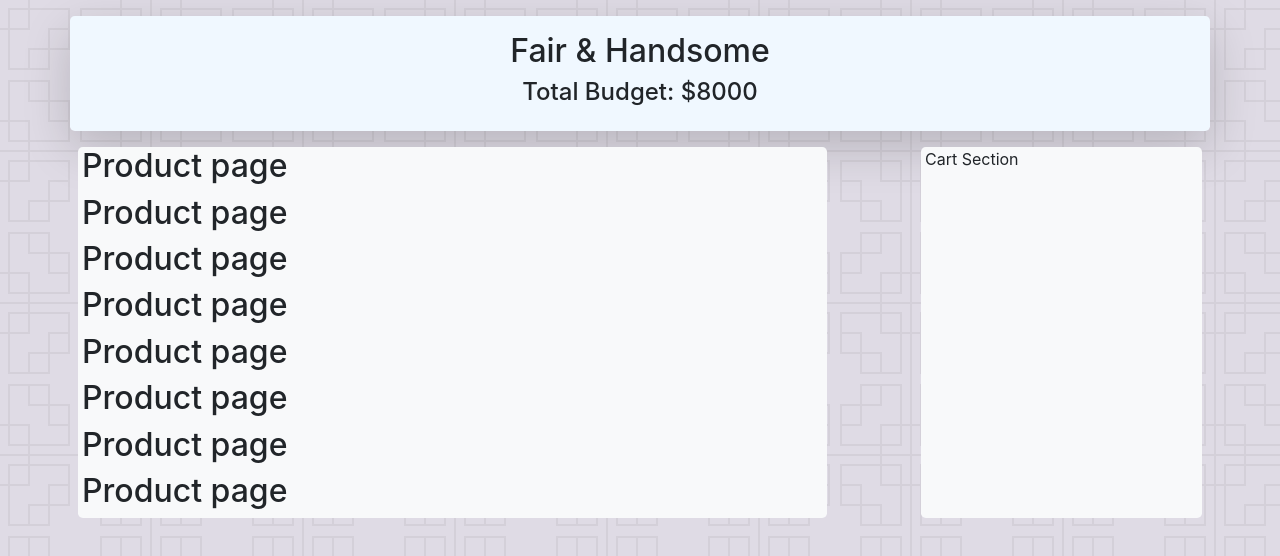
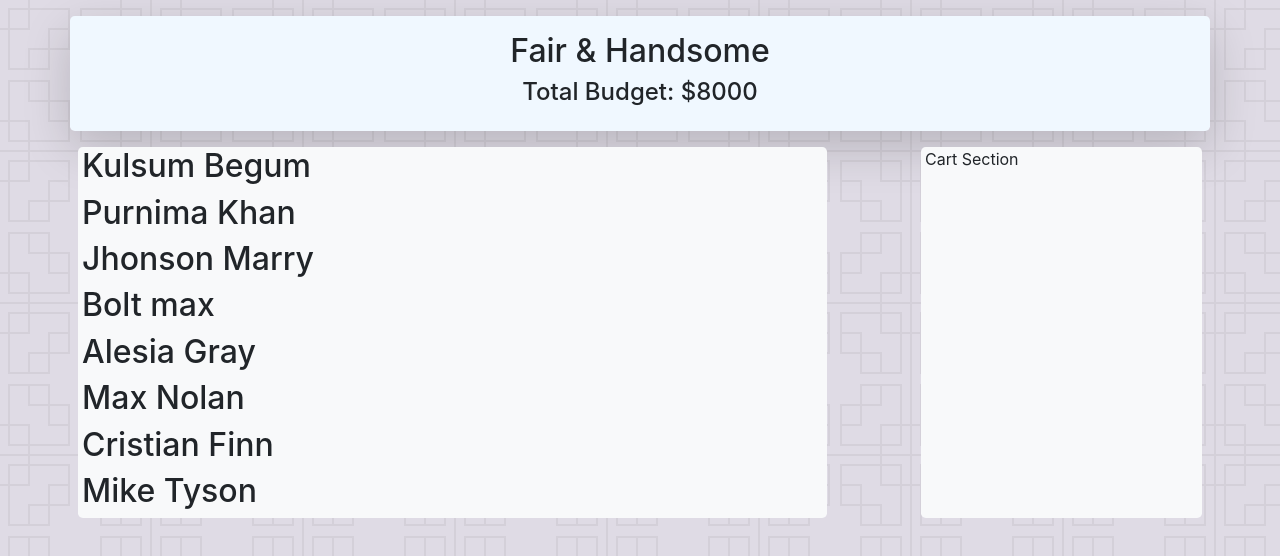
Before and after one commit to Mostakimul/react-model-cart, a React (Create React App) app: page / in a window 1280 px wide. Shown: the top 556 px of the page. Built offline with nearby package versions, Linux system fonts and the light colour scheme.

Commit message:
showing data in single model

```diff
--- a/src/Components/Product/Product.js
+++ b/src/Components/Product/Product.js
@@ -1,9 +1,11 @@
 import React from 'react';
 
-const Product = () => {
+const Product = (props) => {
+  const { name, age, height, location, cost, isAvailable, email, image } =
+    props.model;
   return (
     <div>
-      <h2>Product page</h2>
+      <h2>{name}</h2>
     </div>
   );
 };
--- a/src/Components/Products/Products.js
+++ b/src/Components/Products/Products.js
@@ -19,7 +19,7 @@
       {/* Products section */}
       <div className="col-8 bg-light rounded-3">
         {models.map((model) => (
-          <Product></Product>
+          <Product key={model.id} model={model}></Product>
         ))}
       </div>
       {/* empty div */}
```
